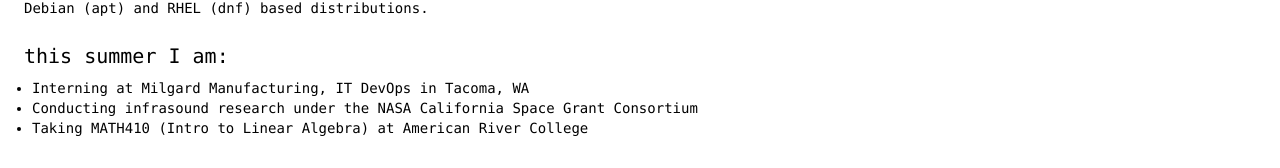
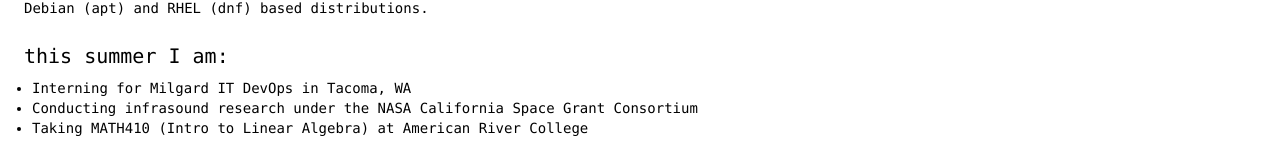
Before and after one commit to arnavsurve/website, a SvelteKit app: page / in a window 1280 px wide. Shown: the part 402-570 px from the top of the page. Built offline with nearby package versions, Linux system fonts and the light colour scheme.

Commit message:
Refactor internship description in +page.svelte

```diff
--- a/src/routes/+page.svelte
+++ b/src/routes/+page.svelte
@@ -24,7 +24,7 @@
                 </h1>
 
                 <ul class="text-sm list-disc p-2">
-                    <li>Interning at Milgard Manufacturing, IT DevOps in Tacoma, WA</li>
+                    <li>Interning for Milgard IT DevOps in Tacoma, WA</li>
                     <li>Conducting infrasound research under the NASA California Space Grant Consortium</li>
                     <li>Taking MATH410 (Intro to Linear Algebra) at American River College</li>
                 </ul>
```
